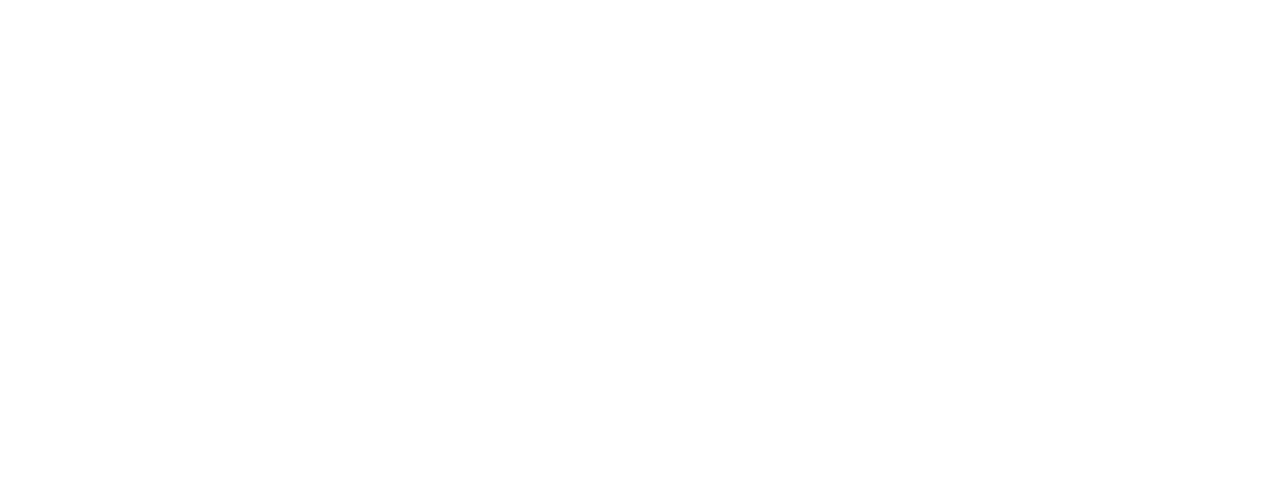
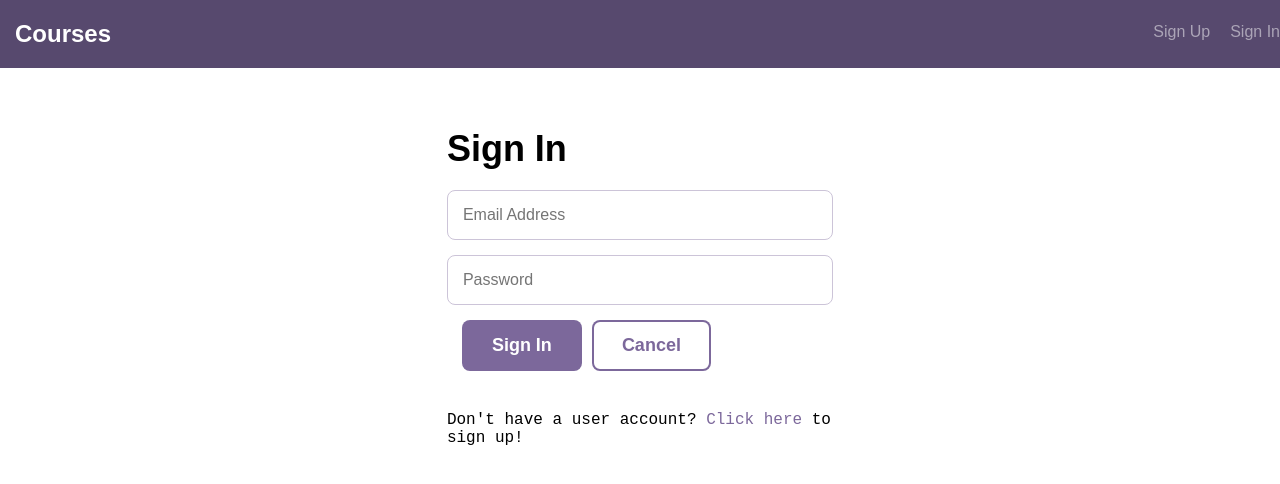
Before and after one commit to MaxPayne89/full_stack_app_with_react_and_rest_api, a React (Create React App) app in the folder client/: page /signin in a window 1280 px wide. Shown: the top 484 px of the page. Built offline with nearby package versions, Linux system fonts and the light colour scheme.

Commit message:
state of development

```diff
--- a/client/src/App.js
+++ b/client/src/App.js
@@ -2,10 +2,15 @@
 import './App.css';
 import { BrowserRouter as Router, Redirect, Route, Switch } from 'react-router-dom'
 import Courses from './components/Courses';
+import Header from './components/Header';
+import UserSignIn from './components/UserSignIn';
+import Auth from './context/Auth';
 
 const App = () => {
   return (
+    <Auth>
       <Router>
+        <Header />
         <Switch>
           <Route exact path='/' >
             <Courses />
@@ -17,6 +22,7 @@
           <Route path='/courses/:id/update' >
           </Route>
           <Route path="/signin">
+            <UserSignIn />
           </Route>
           <Route path="/signup">
           </Route>
@@ -24,6 +30,7 @@
           </Route>
         </Switch>
       </Router>
+    </Auth>
   )
 }
 
--- a/client/src/components/Header.js
+++ b/client/src/components/Header.js
@@ -1,6 +1,16 @@
 import React from 'react'
+import { Link } from 'react-router-dom'
 
 const Header = () => {
+  return (
+    <div className="header">
+      <h1 className="header--logo">Courses</h1>
+      <nav>
+        <Link className="signup" to="/signup">Sign Up</Link>
+        <Link className="signin" to="/signin">Sign In</Link>
+      </nav>
+    </div>
+  )
 
 }
  export default Header
--- a/client/src/components/UserSignIn.js
+++ b/client/src/components/UserSignIn.js
@@ -0,0 +1,42 @@
+import React, { useContext, useRef } from 'react'
+import { Link } from 'react-router-dom'
+import { AuthContext } from '../context/Auth'
+
+const UserSignIn = () => {
+
+  const { signIn } = useContext(AuthContext)
+  const emailRef = useRef('')
+  const passwordRef = useRef('')
+
+  return (
+    <div className="bounds">
+      <div className="grid-33 centered signin">
+        <h1>Sign In</h1>
+          <div>
+            <form onSubmit={ (e) => {
+              e.preventDefault()
+              signIn(emailRef.current.value, passwordRef.current.value)}
+              } >
+              <div>
+                <input ref={emailRef} id="emailAddress" name="emailAddress" type="text" placeholder="Email Address"></input>
+              </div>
+              <div>
+                <input ref={passwordRef} id="password" name="password" type="password" placeholder="Password"></input>
+              </div>
+              <div className="grid-100 pad-bottom">
+                <button className="button" type="submit">Sign In</button>
+                <button className="button button-secondary">Cancel</button>
+              </div>
+            </form>
+          </div>
+          <p>
+            Don't have a user account? <Link to="/signup">Click here</Link> to sign up!
+          </p>
+
+      </div>
+
+    </div>
+  )
+}
+
+export default UserSignIn
--- /dev/null
+++ b/client/src/context/Auth.js
@@ -0,0 +1,31 @@
+import React, {useState, createContext, useEffect} from 'react'
+import axios from 'axios'
+
+export const AuthContext = createContext({})
+
+export const Auth = ({ children }) => {
+  const [isAuthenticated, setIsAuthenticated] = useState(false)
+  const [isError, setIsError] = useState(false)
+  const signIn = async (username, password) => {
+    const response = await axios('http://localhost:5000/api/users', {
+      auth: {
+        username,
+        password
+      }
+    })
+    if(response.status === 200){
+      setIsAuthenticated(true)
+    } else if(response.status === 401) {
+      setIsError(true)
+    }
+  }
+
+  return (
+    <AuthContext.Provider value={{ isAuthenticated, isError, signIn }}>
+      {children}
+    </AuthContext.Provider>
+  )
+
+}
+
+export default Auth
```
Lines whose indentation alone changed are shown as unchanged.
